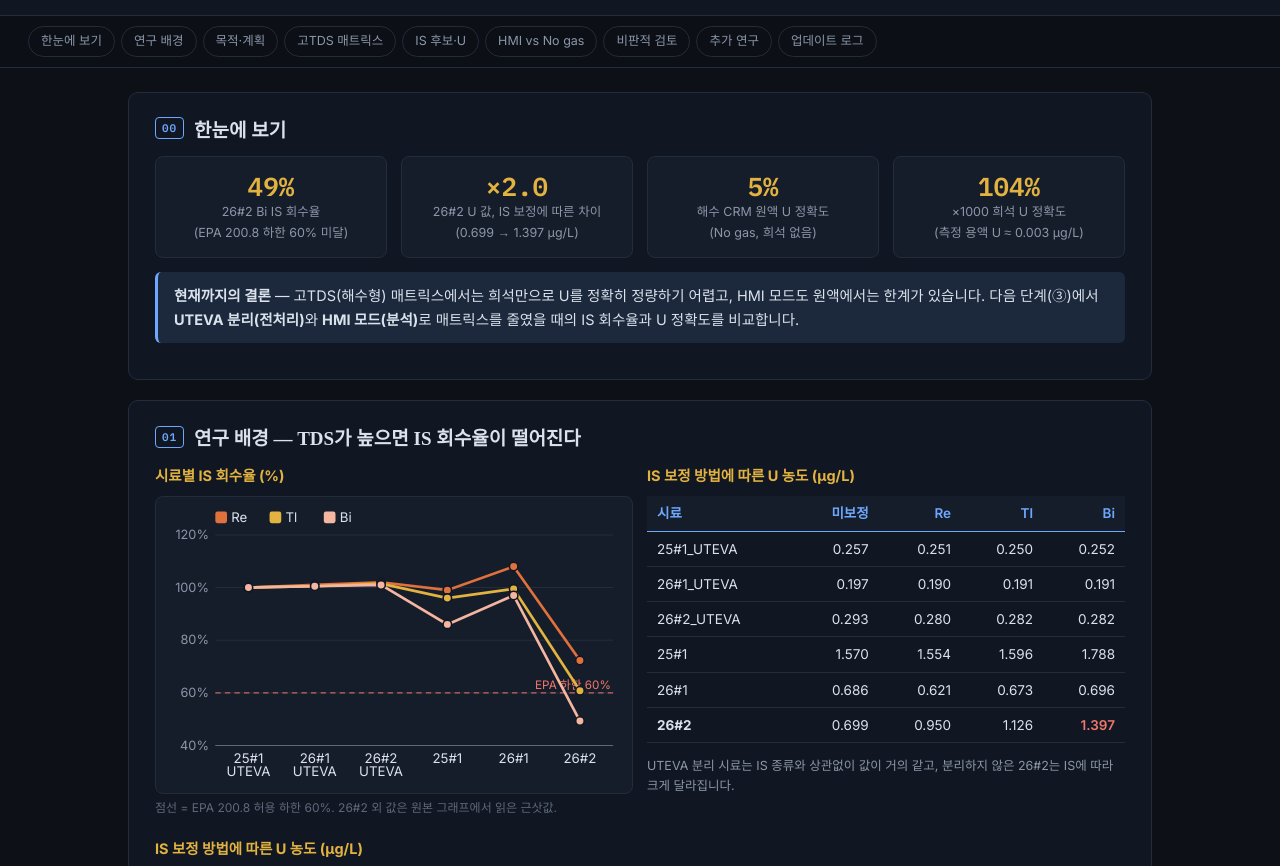
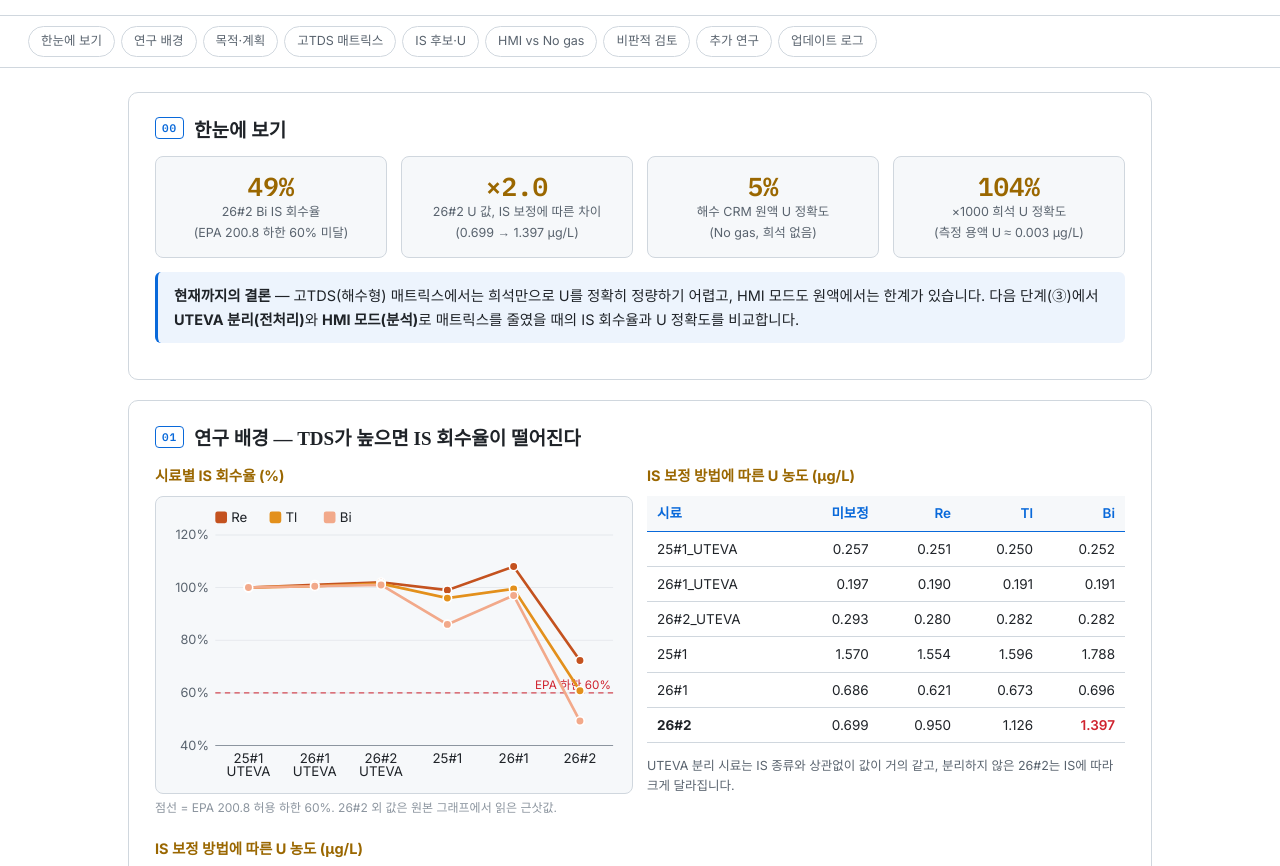
Before and after one commit to k723ljh/k723ljh.github.io, a plain HTML site: page reports/ResearchNotes/tds_istd.html in a window 1280 px wide. Shown: the part 157-1023 px from the top of the page. Drawn offline with Linux system fonts and the light colour scheme.

Commit message:
Switch report pages to a white theme
Paper archive and TDS/ISTD research note now use a light color palette;
the sidebar (index.html) keeps its dark theme.

Co-Authored-By: Claude Opus 5.5 <noreply@anthropic.com>

```diff
--- a/reports/ResearchNotes/tds_istd.html
+++ b/reports/ResearchNotes/tds_istd.html
@@ -8,11 +8,11 @@
 <link href="https://fonts.googleapis.com/css2?family=IBM+Plex+Mono:wght@400;600&family=Inter:wght@400;500;600;700&family=Noto+Serif+KR:wght@500;700;900&display=swap" rel="stylesheet">
 <style>
   :root{
-    --bg:#0d1117; --panel:#111722; --panel-2:#161d2a; --line:#232c3b;
-    --text:#dbe2ec; --muted:#8b96a8; --dim:#5d6879;
-    --accent:#6ea8fe; --accent-soft:rgba(110,168,254,.12);
-    --gold:#e3b341; --green:#56d364; --red:#f0776c; --red-soft:rgba(240,119,108,.12);
-    --teal:#3fb8af; --amber:#e3a03a;
+    --bg:#ffffff; --panel:#ffffff; --panel-2:#f6f8fa; --line:#d0d7de;
+    --text:#1f2328; --muted:#59636e; --dim:#8c959f;
+    --accent:#0969da; --accent-soft:rgba(9,105,218,.07);
+    --gold:#9a6700; --green:#1a7f37; --red:#cf222e; --red-soft:rgba(207,34,46,.07);
+    --teal:#1b998b; --amber:#e3901c;
   }
   *{box-sizing:border-box}
   html,body{margin:0;background:var(--bg);color:var(--text);
@@ -25,7 +25,7 @@
   .meta{color:var(--muted);font-size:13px}
   .meta b{color:var(--text);font-weight:600}
   nav.tabs{position:sticky;top:0;z-index:5;display:flex;gap:6px;flex-wrap:wrap;padding:10px 28px;
-    background:rgba(13,17,23,.92);backdrop-filter:blur(6px);border-bottom:1px solid var(--line)}
+    background:rgba(255,255,255,.94);backdrop-filter:blur(6px);border-bottom:1px solid var(--line)}
   nav.tabs a{font-size:12.5px;color:var(--muted);text-decoration:none;border:1px solid var(--line);
     padding:4px 12px;border-radius:20px}
   nav.tabs a:hover{color:var(--text);border-color:var(--accent)}
@@ -72,9 +72,9 @@
   .tl.now::before{background:var(--accent)}
   .tl .d{font-weight:600}
   .pill{display:inline-block;font:600 10.5px "IBM Plex Mono",monospace;padding:2px 7px;border-radius:10px;
-    background:var(--accent);color:#0d1117;margin-left:6px;vertical-align:middle}
+    background:var(--accent);color:#fff;margin-left:6px;vertical-align:middle}
   .prio{display:inline-block;font:600 10.5px "IBM Plex Mono",monospace;padding:2px 7px;border-radius:4px;margin-right:6px}
-  .p1{background:var(--red);color:#111}.p2{background:var(--gold);color:#111}.p3{background:var(--dim);color:#fff}
+  .p1{background:var(--red);color:#fff}.p2{background:#d4a72c;color:#1f2328}.p3{background:var(--dim);color:#fff}
   .issue{border:1px solid var(--line);border-radius:8px;background:var(--panel-2);padding:14px 16px;margin:10px 0}
   .issue .q{font-weight:600;margin-bottom:6px}
   .issue .row{display:grid;grid-template-columns:62px 1fr;gap:8px;font-size:13.5px;margin:3px 0}
@@ -357,9 +357,9 @@
 <script>
 (function(){
   const NS="http://www.w3.org/2000/svg";
-  const C={re:"#e0703c",tl:"#e3b341",bi:"#f4b6a0",none:"#5d6879",navy:"#6ea8fe",amber:"#e3a03a",
-           teal:"#3fb8af",red:"#f0776c",mg:"#f2cf8a",k:"#8fd6cf"};
-  const TXT="#8b96a8", GRID="#232c3b", AX="#5d6879", INK="#dbe2ec";
+  const C={re:"#c4521f",tl:"#e3901c",bi:"#f2a98a",none:"#b6bec8",navy:"#0f4c81",amber:"#e3901c",
+           teal:"#1b998b",red:"#cf222e",mg:"#f2c46d",k:"#7fcfc6"};
+  const TXT="#59636e", GRID="#e6e9ed", AX="#8c959f", INK="#1f2328";
   function el(tag,a,p,t){const e=document.createElementNS(NS,tag);for(const k in a)e.setAttribute(k,a[k]);
     if(t!==undefined)e.textContent=t;if(p)p.appendChild(e);return e;}
   function fmt(v){if(Math.abs(v)>=1e6)return(v/1e6).toLocaleString(undefined,{maximumFractionDigits:1})+"M";
@@ -384,7 +384,7 @@
     if(o.type==="line"){
       o.series.forEach(s=>{const pts=s.data.map((v,i)=>[m.l+bw*(i+.5),y(v)]);
         el("polyline",{points:pts.map(p=>p.join(",")).join(" "),fill:"none",stroke:s.color,"stroke-width":2.5},svg);
-        pts.forEach((p,i)=>{const c=el("circle",{cx:p[0],cy:p[1],r:4,fill:s.color,stroke:"#111722","stroke-width":1.5},svg);
+        pts.forEach((p,i)=>{const c=el("circle",{cx:p[0],cy:p[1],r:4,fill:s.color,stroke:"#ffffff","stroke-width":1.5},svg);
           el("title",{},c,`${s.name} · ${o.labels[i].replace("\n"," ")}: ${s.data[i]}${o.unit||""}`);});});
     }else{
       const gw=bw*.78,w=gw/k;
```
Also changed, not shown: reports/Research/paper_archive.html (+7 -7 lines).
